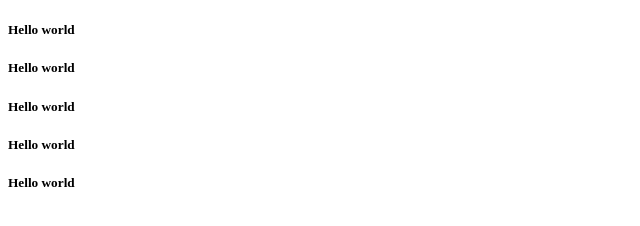
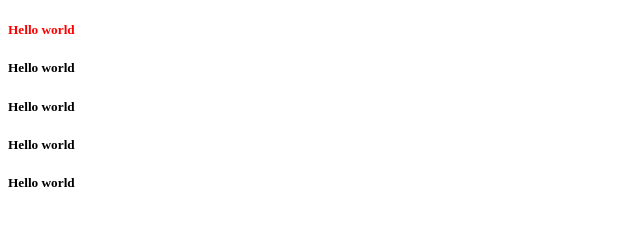
Before and after one commit to unbeatenzz/AlexZhang, a plain HTML site: page trial/index.html in a window 1280 px wide. Shown: the full height of the page, 0-640 px from the left. Drawn offline with Linux system fonts and the light colour scheme.

Commit message:
first alter

```diff
--- a/trial/css/style.css
+++ b/trial/css/style.css
@@ -1,2 +1,6 @@
-@charset "UTF-8";
-abcd
+#p1{
+	color:red;
+}
+.ps{
+	color:green;
+}
--- a/trial/index.html
+++ b/trial/index.html
@@ -11,6 +11,6 @@
 		<title>Index of Web Dev Club</title>
 </head>
 <body>
-<h5>Hello world</h5><h5>Hello world</h5><h5>Hello world</h5><h5>Hello world</h5><h5>Hello world</h5>
+<h5 id="p1" class="ps">Hello world</h5><h5>Hello world</h5><h5>Hello world</h5><h5>Hello world</h5><h5>Hello world</h5>
 </body>
 </html>
```
